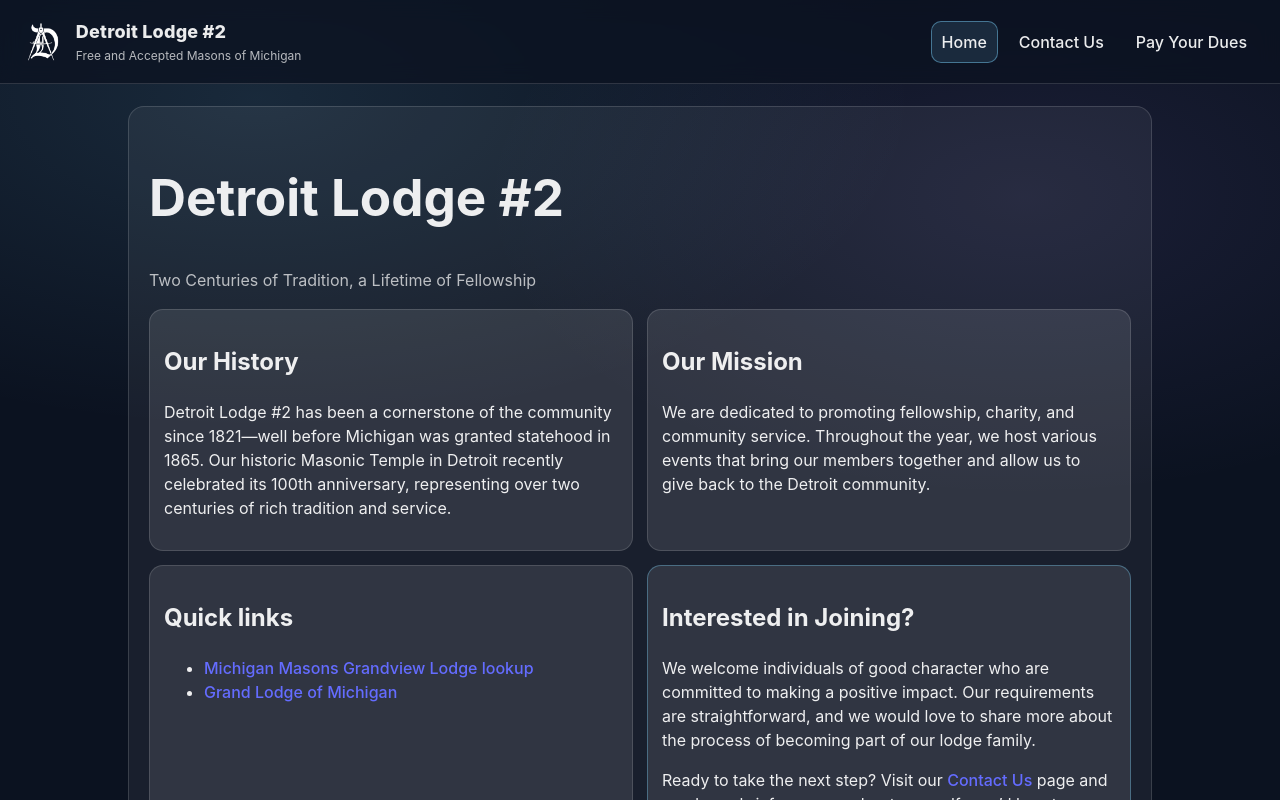
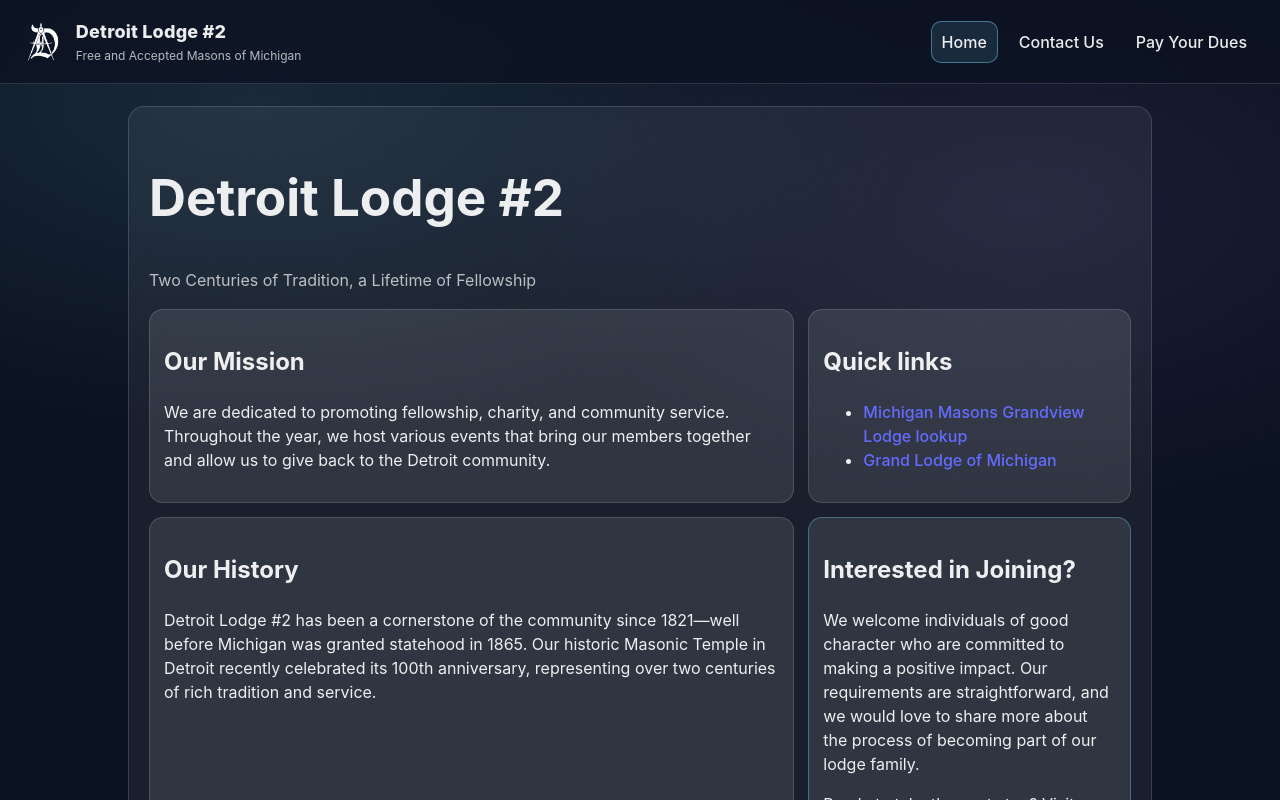
Before and after one commit to NicolasGerhardt/d2lodge, a React (Vite) app: page / in a window 1280 px wide. Shown: the top 800 px of the page. Built offline with nearby package versions, Linux system fonts and the light colour scheme; no server answers.

Commit message:
updated HomePage and DuesPage layouts with improved grid structure and reordered content for consistency

```diff
--- a/src/pages/Dues.jsx
+++ b/src/pages/Dues.jsx
@@ -8,7 +8,7 @@
                 Online dues payment is now being processed through Grandview Systems.
             </p>
 
-            <div className="grid">
+            <div className="grid grid-2-1">
                 <div className="panel">
                     <h2>How to Pay Online</h2>
                     <ol>
--- a/src/pages/HomePage.jsx
+++ b/src/pages/HomePage.jsx
@@ -5,12 +5,7 @@
         <section className="card">
             <h1>Detroit Lodge #2</h1>
             <p className="lead">Two Centuries of Tradition, a Lifetime of Fellowship</p>
-            <div className="grid">
-                <div className="panel">
-                    <h2>Our History</h2>
-                    <p>Detroit Lodge #2 has been a cornerstone of the community since 1821—well before Michigan was granted statehood in 1865. Our historic Masonic Temple in Detroit recently celebrated its 100th anniversary, representing over two centuries of rich tradition and service.</p>
-                </div>
-
+            <div className="grid grid-2-1">
                 <div className="panel">
                     <h2>Our Mission</h2>
                     <p>We are dedicated to promoting fellowship, charity, and community service. Throughout the year, we host various events that bring our members together and allow us to give back to the Detroit community.</p>
@@ -24,6 +19,11 @@
                     </ul>
                 </div>
 
+                <div className="panel">
+                    <h2>Our History</h2>
+                    <p>Detroit Lodge #2 has been a cornerstone of the community since 1821—well before Michigan was granted statehood in 1865. Our historic Masonic Temple in Detroit recently celebrated its 100th anniversary, representing over two centuries of rich tradition and service.</p>
+                </div>
+
                 <div className="panel callout">
                     <h2>Interested in Joining?</h2>
                     <p>We welcome individuals of good character who are committed to making a positive impact. Our requirements are straightforward, and we would love to share more about the process of becoming part of our lodge family.</p>
```
